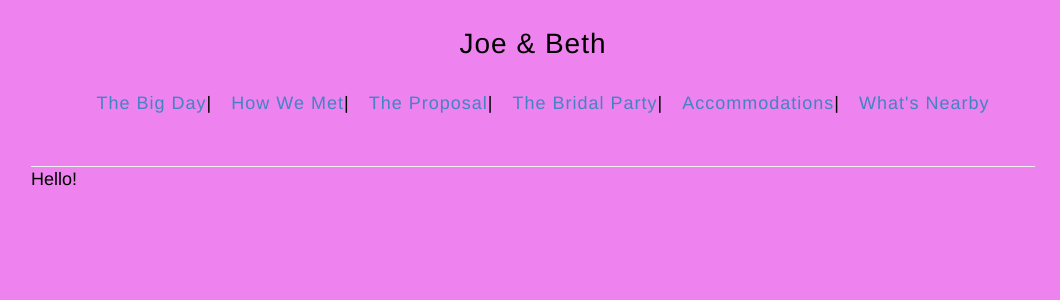
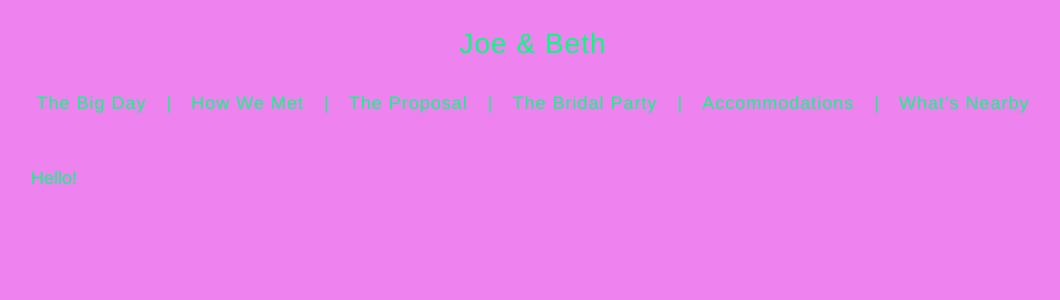
Before and after one commit to joeandbeth2017/joeandbeth2017.github.io, a Jekyll site: the page built from index.html, in a window 1280 px wide. Shown: the top 300 px of the page, without its empty margins (107-1167 px from the left). Built offline with Jekyll 4.4.1, drawn with Linux system fonts in a browser that asks for light colours; the list of posts is cut into pages by our own code.

Commit message:
fix stuff

```diff
--- a/_config.yml
+++ b/_config.yml
@@ -4,9 +4,6 @@
 
 bride: Beth
 groom : Joe
-
-color1: purple
-color2: green
 
 navlinks:
     - text: The Big Day
--- a/_layouts/default.html
+++ b/_layouts/default.html
@@ -12,7 +12,6 @@
 	</head>
 	<body>
 	    <div class="wrapper-masthead">
-	  		<div class="container">
 			<header class="masthead clearfix">
 
 				<div class="site-info">
@@ -24,7 +23,6 @@
 				</nav>
 			</header>
 		</div>
-		</div>
 
 	    <div id="main" role="main" class="container">
 	  		{{ content }}
--- a/style.scss
+++ b/style.scss
@@ -20,7 +20,7 @@ html {
 
 body {
   font: 18px/1.4 $helvetica;
-  color: springreen;
+  color: springgreen;
   background-color: violet;
 }
 
@@ -148,24 +148,9 @@ img {
 /* LAYOUT / SECTIONS */
 /*********************/
 
-//
-// .masthead
-//
-
-/*
-.wrapper-masthead {
-  margin-bottom: 50px;
-}
-*/
-
 .masthead {
   text-align: center;
   padding: 20px 0 50px 0;
-  border-bottom: 1px solid $lightGray;
-
-  @include mobile {
-    text-align: center;
-  }
 }
 
 .site-name {
@@ -178,8 +163,7 @@ img {
 }
 
 nav {
-  text-align: center;
-  margin-top: 23px; // @TODO: Vertically middle align
+  margin-top: 23px;
   font-family: $helveticaNeue;
   font-size: 18px;
 
@@ -191,13 +175,14 @@ nav {
   }
 
   a {
+    color: inherit;
     margin-left: 20px;
+	margin-right: 20px;
     font-weight: 300;
     letter-spacing: 1px;
 
     @include mobile {
       margin: 0 10px;
-      color: $blue;
     }
   }
 }
```
Lines whose indentation alone changed are shown as unchanged.
